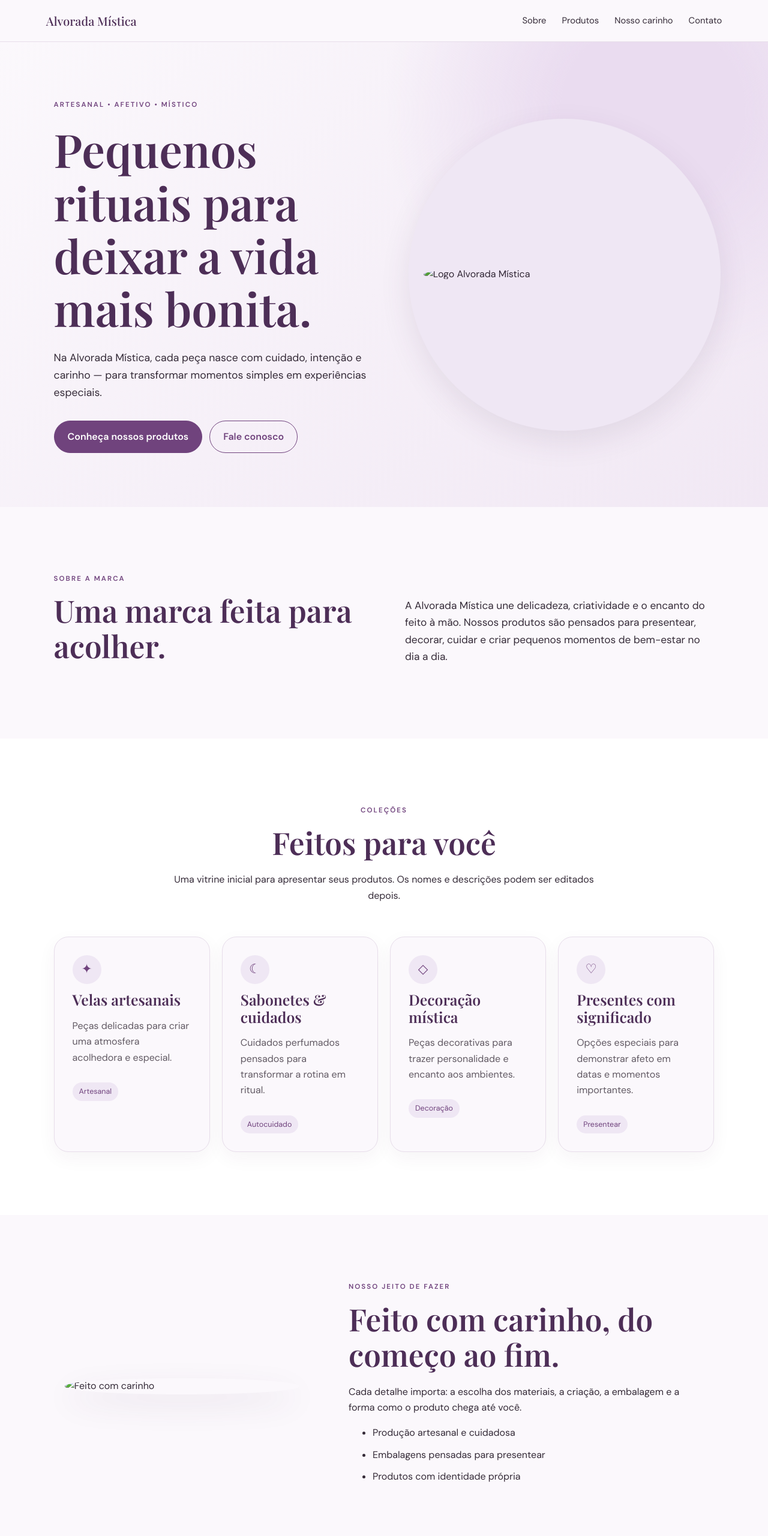
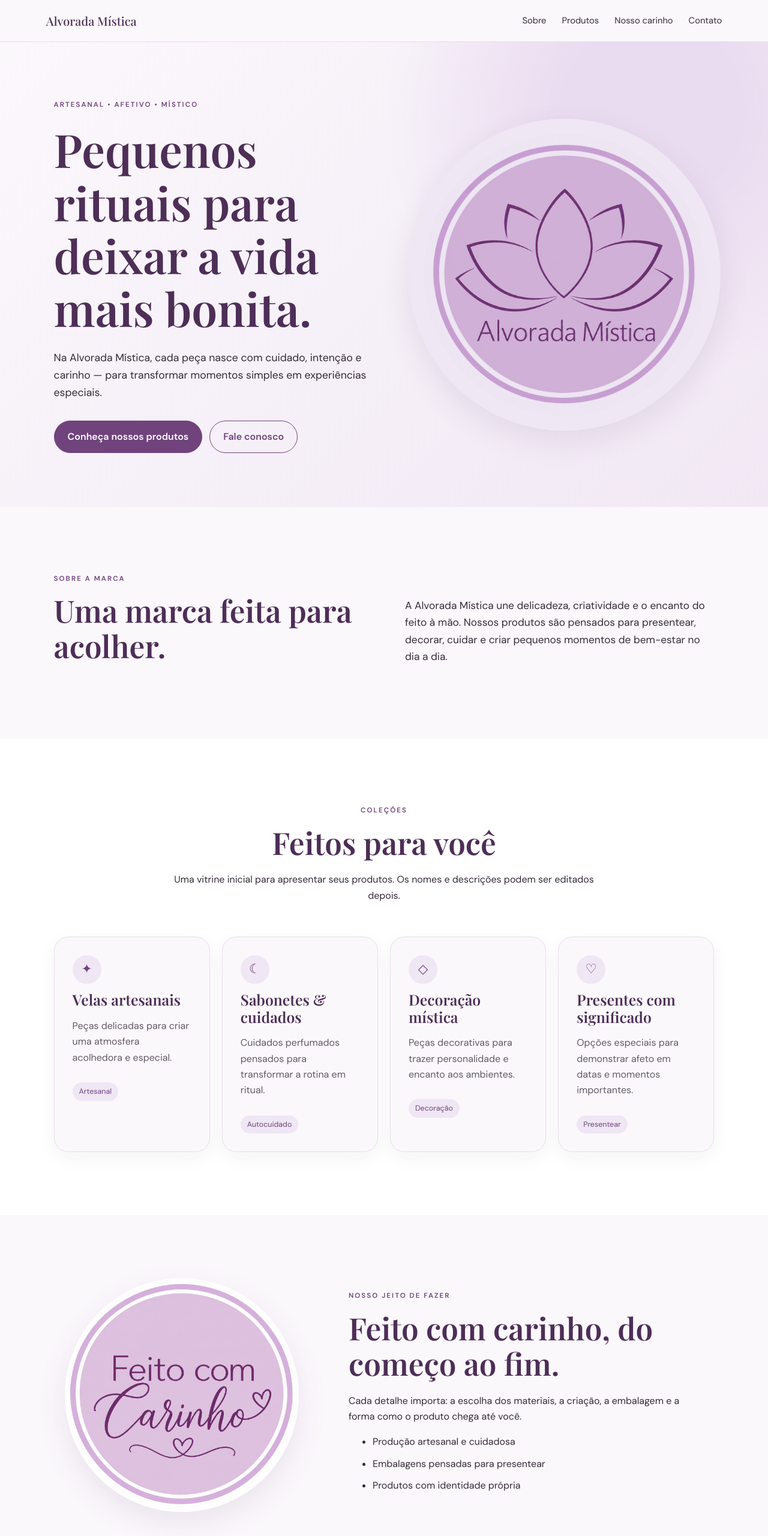
Before and after one commit to alvoradamistica/alvoradamistica.github.io, a plain HTML site: page index.html in a window 1280 px wide. Shown: the top 2560 px of the page at 60% size. Drawn offline with nearby package versions, Linux system fonts and the light colour scheme.

Commit message:
Update index.html

```diff
--- a/index.html
+++ b/index.html
@@ -34,7 +34,7 @@
       </div>
       <div class="hero-mark">
         <div class="halo"></div>
-        <img src="assets/logo-alvorada-mistica.png" alt="Logo Alvorada Mística">
+        <img src="logo-alvorada-mistica.png" alt="Logo Alvorada Mística">
       </div>
     </section>
 
@@ -90,7 +90,7 @@
 
     <section class="care" id="carinho">
       <div class="care-image">
-        <img src="assets/feito-com-carinho.png" alt="Feito com carinho">
+        <img src="feito-com-carinho.png" alt="Feito com carinho">
       </div>
       <div class="care-copy">
         <span class="eyebrow">NOSSO JEITO DE FAZER</span>
```
